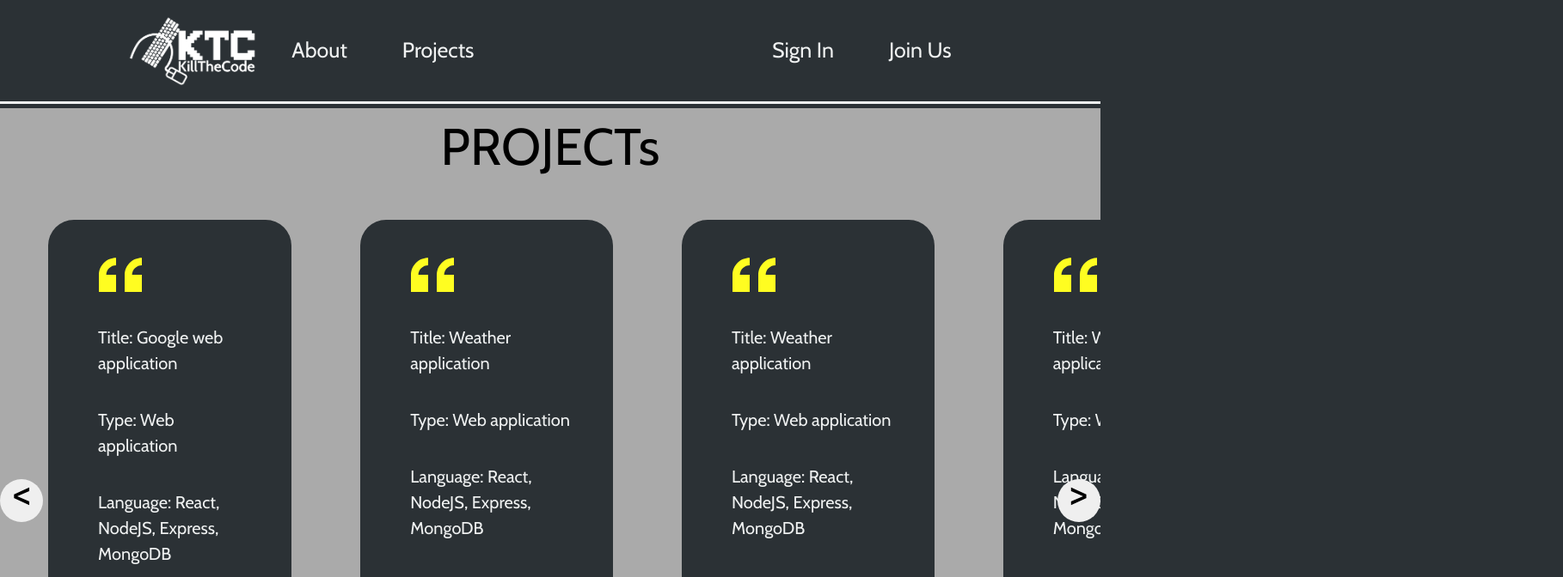
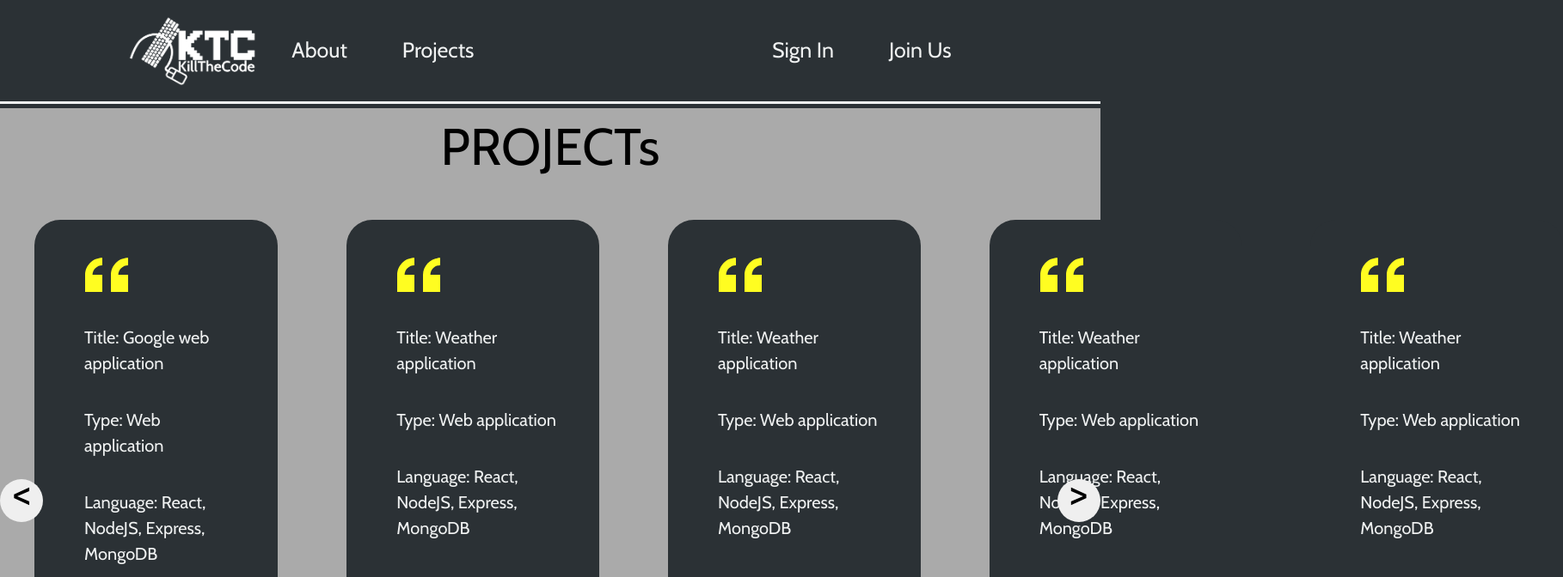
Before and after one commit to Jonghan-park/KillTheCode, a React (Create React App) app in the folder frontend/: page /projects in a window 1280 px wide. Shown: the top 672 px of the page at 86% size, 1818 px wide, since content can reach past the window. Built offline with nearby package versions, Linux system fonts and the light colour scheme.

Commit message:
Update transition in project

```diff
--- a/frontend/src/components/Projects/Project.css
+++ b/frontend/src/components/Projects/Project.css
@@ -1,17 +1,17 @@
 .project{
-  display: flex;
+  /* display: flex; */
   min-height: 60vh;
-  /* overflow-x: hidden; */
+  overflow: hidden;
   scroll-behavior: smooth;
   padding-left: 1rem;
-
 }
 .projectItem{
   padding: 1rem;
   margin: 40px;
-  text-align: left;
+  width: 600px;
   border-radius: 30px;
   background-color: #2B3135;
+  width: 500px;
 }
 .projectItem img{
   margin-left: 20px;
--- a/frontend/src/components/Projects/Project.js
+++ b/frontend/src/components/Projects/Project.js
@@ -4,7 +4,7 @@ import "./Project.css";
 
 const Project = ({ projects }) => {
   return (
-    <div className="project">
+    <>
       {projects ? (
         projects.map((project) => {
           const { id, title, type, language, period, contributor, link } =
@@ -40,7 +40,7 @@ const Project = ({ projects }) => {
           We are just about to start working on a project.
         </div>
       )}
-    </div>
+    </>
   );
 };
 
--- a/frontend/src/components/Projects/Projects.css
+++ b/frontend/src/components/Projects/Projects.css
@@ -4,7 +4,7 @@
   margin-top: 5px;
 
   min-height: calc(100vh - 120px - 105px);
-  overflow: hidden;
+  /* overflow: hidden; */
 }
 .ProjectsTitle{
   color: black;
@@ -28,6 +28,8 @@
   display: flex;
   justify-content: center;
   align-items: center;
+  cursor: pointer;
+  z-index: 10;
 }
 .nextBtnProject{
   right: 0;
@@ -43,3 +45,7 @@
   background-color: #2B3135;
   border: 1px solid #F0F2F2;
 }
+.sliderContainer{
+  display: flex;
+  width: 100%;
+}
--- a/frontend/src/components/Projects/Projects.js
+++ b/frontend/src/components/Projects/Projects.js
@@ -1,4 +1,4 @@
-import React, { useState } from "react";
+import React, { useRef, useState, useEffect } from "react";
 import Project from "../Projects/Project";
 import "./Projects.css";
 
@@ -52,9 +52,29 @@ const project = [
 
 const Projects = () => {
   const [projects, setProjects] = useState(project);
+  const [currentSlide, setCurrentSlide] = useState(0);
+  const slideRef = useRef(null);
+  const TOTAL_SLIDES = projects.length;
 
-  const preBtnHandler = () => {};
-  const nextBtnHandler = () => {};
+  useEffect(() => {
+    slideRef.current.style.transition = "all 0.5s ease-in-out";
+    slideRef.current.style.transform = `translate(-${currentSlide * 2}0%)`;
+  }, [currentSlide]);
+
+  const nextBtnHandler = () => {
+    if (currentSlide >= TOTAL_SLIDES) {
+      setCurrentSlide(0);
+    } else {
+      setCurrentSlide(currentSlide + 1);
+    }
+  };
+  const preBtnHandler = () => {
+    if (currentSlide === 0) {
+      setCurrentSlide(TOTAL_SLIDES);
+    } else {
+      setCurrentSlide(currentSlide - 1);
+    }
+  };
   // Get projects
 
   // const getProjects = async () => {
@@ -80,8 +100,9 @@ const Projects = () => {
           <p>&gt;</p>
         </button>
       </div>
-
-      <Project projects={projects} />
+      <div className="sliderContainer" ref={slideRef}>
+        <Project projects={projects} />
+      </div>
     </div>
   );
 };
```
